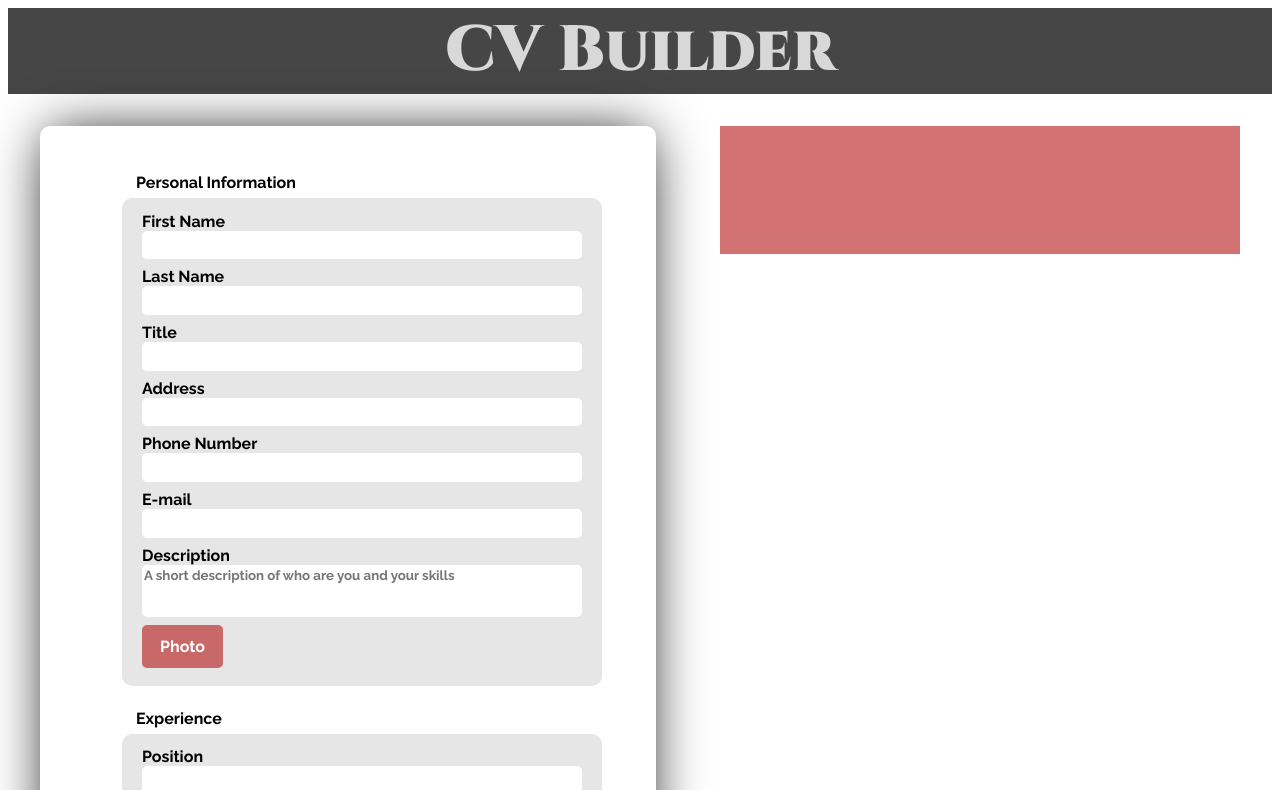
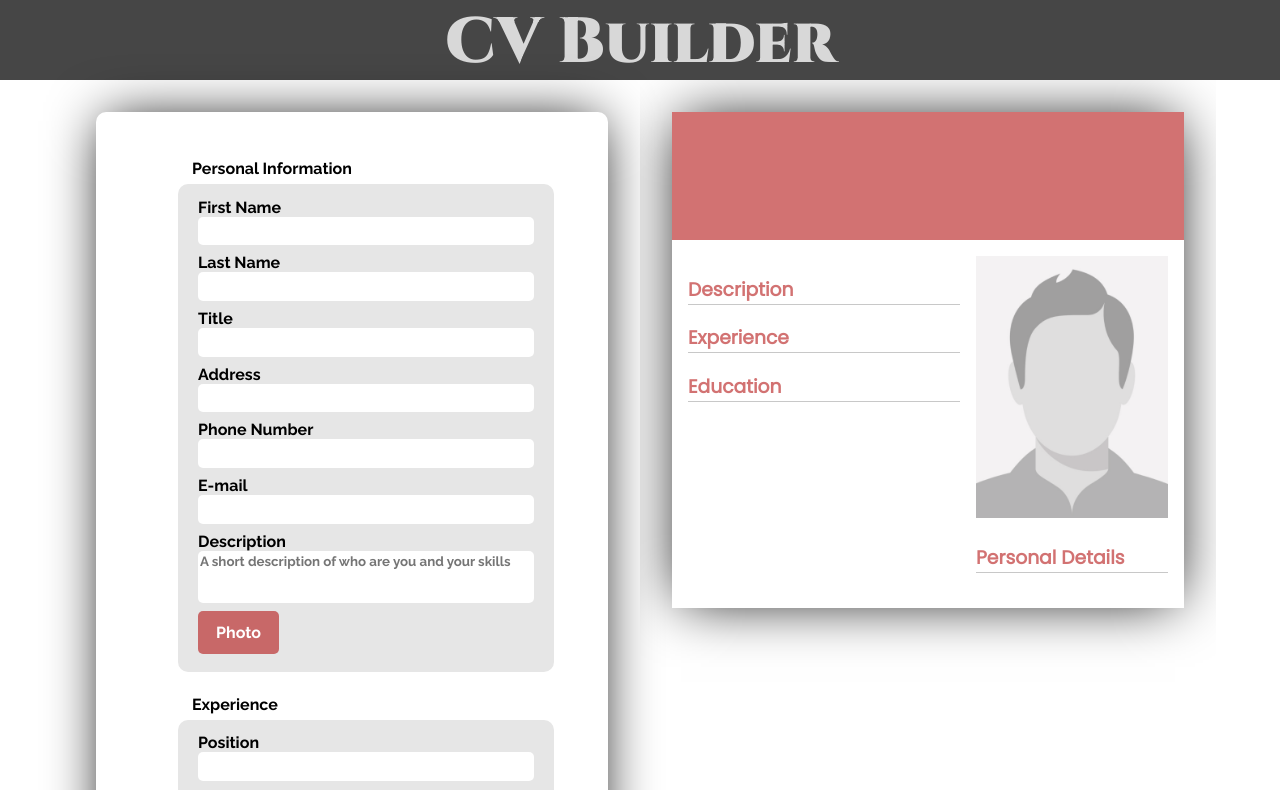
Before and after one commit to AndresEfQ/cv-builder, a React (Create React App) app: page / in a window 1280 px wide. Shown: the top 790 px of the page. Built offline with nearby package versions, Linux system fonts and the light colour scheme.

Commit message:
Complete preview section

```diff
--- a/public/index.html
+++ b/public/index.html
@@ -6,7 +6,7 @@
     <title>CV Builder</title>
     <link rel="icon" href="./user-regular.svg">
   </head>
-  <body>
+  <body style="padding: 0; margin: 0;">
     <noscript>You need to enable JavaScript to run this app.</noscript>
     <div id="root"></div>
   </body>
--- a/src/components/Header.js
+++ b/src/components/Header.js
@@ -9,6 +9,7 @@ const StyledHeader = styled.header`
   font-weight: 900;
   font-size: 4em;
   text-align: center;
+  height: 5rem;
 `;
 
 class Header extends React.Component {
--- a/src/components/Main.js
+++ b/src/components/Main.js
@@ -5,7 +5,10 @@ import styled from "styled-components";
 import uniqid from "uniqid";
 
 const StyledMain = styled.main`
-  display: flex;
+  display: grid;
+  grid-template-columns: 1fr 1fr;
+  margin: 0 4rem;
+  position: relative;
 `;
 
 class Main extends React.Component {
--- a/src/components/PreviewSection.js
+++ b/src/components/PreviewSection.js
@@ -1,40 +1,125 @@
 import React from "react";
 import styled from "styled-components";
 import "@fontsource/poppins";
+import avatar from "../images/empty_avatar.cedf234c.png"
+
+const Container = styled.div`
+  height: calc(100vh - 2.5em);
+  flex: 1;
+  overflow-y: scroll;
+  position: sticky;
+  top: -2em;
+`;
 
 const StyledSection = styled.section`
+  font-family: "Poppins", Arial, Helvetica, sans-serif;
   display: flex;
   flex-direction: column;
   flex: 1;
-  padding: 2em;
+  margin: 2em;
   align-items: center;
+  box-shadow: 0px 0px 56px -9px rgba(0,0,0,1);
 
   & header {
     color: white;
-    font-family: "Poppins", Arial, Helvetica, sans-serif;
-    font-size: 2.5em;
+    font-size: 2em;
     font-weight: bold;
     background-color: rgba(180, 20, 20, 0.6);
-    height: 4rem;
+    height: 6rem;
     width: calc(100% - 4rem);
-    padding: 2rem;
+    padding: 1rem 2rem;
     display: flex;
+    flex-direction: column;
     justify-content: start;
     align-items: start;
+  }
+
+  & h1, h4, h5 {
+    margin: 0;
+  }
+
+  & h3 {
+    color: rgba(180, 20, 20, 0.6);
+    border-bottom: 1px solid rgb(200, 200, 200);
+  }
+
+  & main {
+    display: flex;
+    width: calc(100% - 2rem);
+    padding: 1rem;
+    gap: 1rem;
+
+    & div {
+      flex: 1;
+    }
+  }
+
+
+  & img {
+    width: 12rem;
   }
 `;
 
 class PreviewSection extends React.Component {
   render () {
     return (
-      <StyledSection>
-        <header>
-          {this.props.state.personalInfo.firstName} {this.props.state.personalInfo.lastName}
-        </header>
-        <main></main>
-        <aside></aside>
-
-      </StyledSection>
+      <Container>
+        <StyledSection>
+          <header>
+            <h1>{this.props.state.personalInfo.firstName} {this.props.state.personalInfo.lastName}</h1>
+            <h5>{this.props.state.personalInfo.title}</h5>
+          </header>
+          <main>
+            <div>
+              <section>
+                <h3>Description</h3>
+                <p>{this.props.state.personalInfo.description}</p>
+              </section>
+              <section>
+                <h3>Experience</h3>
+                {this.props.state.experience.map((section) => {
+                  return (
+                    <div key={section.id}>
+                      <div>{section.from} {section.from ? '-' : '' } {section.to}</div>
+                      <div>
+                        <h4>{section.position}</h4>
+                        <p>{section.company}{section.company ? ',' : ''} {section.city}</p>
+                      </div>
+                    </div>
+                  )
+                })}
+              </section>
+              <section>
+                <h3>Education</h3>
+                {this.props.state.education.map((section) => {
+                  return (
+                    <div key={section.id}>
+                      <div>{section.from} {section.from ? '-' : ''} {section.to}</div>
+                      <div>
+                        <h4>{section.university}{section.university ? ',' : ''} {section.city}</h4>
+                        <p>{section.degree ? 'Degree:' : ''} {section.degree}</p>
+                        <p>{section.subject ? 'Subject:' : ''} {section.subject}</p>
+                      </div>
+                    </div>
+                  )
+                })}
+              </section>
+            </div>
+            <aside>
+                <img src={avatar} alt="Profile pic" />
+                <section>
+                  <h3>Personal Details</h3>
+                  <h4>{this.props.state.personalInfo.address ? 'Address' : ''}</h4>
+                  <p>{this.props.state.personalInfo.address}</p>
+                  <h4>{this.props.state.personalInfo.phone ? 'Phone Number' : ''}</h4>
+                  <p>{this.props.state.personalInfo.phone}</p>
+                  <h4>{this.props.state.personalInfo.email ? 'Email' : ''}</h4>
+                  <p>{this.props.state.personalInfo.email}</p>
+                </section>
+            </aside>
+          </main>
+        </StyledSection>
+      </Container>
     )
   }
 }
```
Also changed, not shown: src/images/empty_avatar.cedf234c.png (added).
